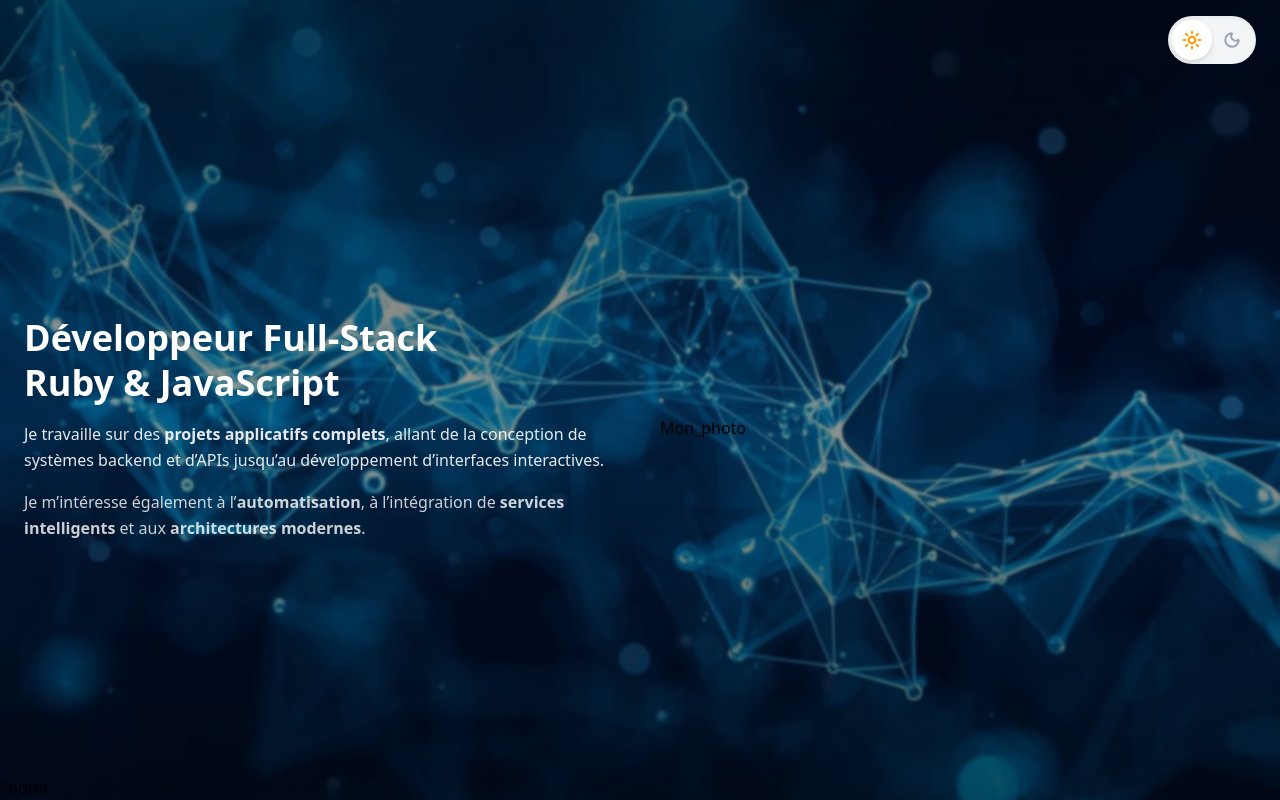
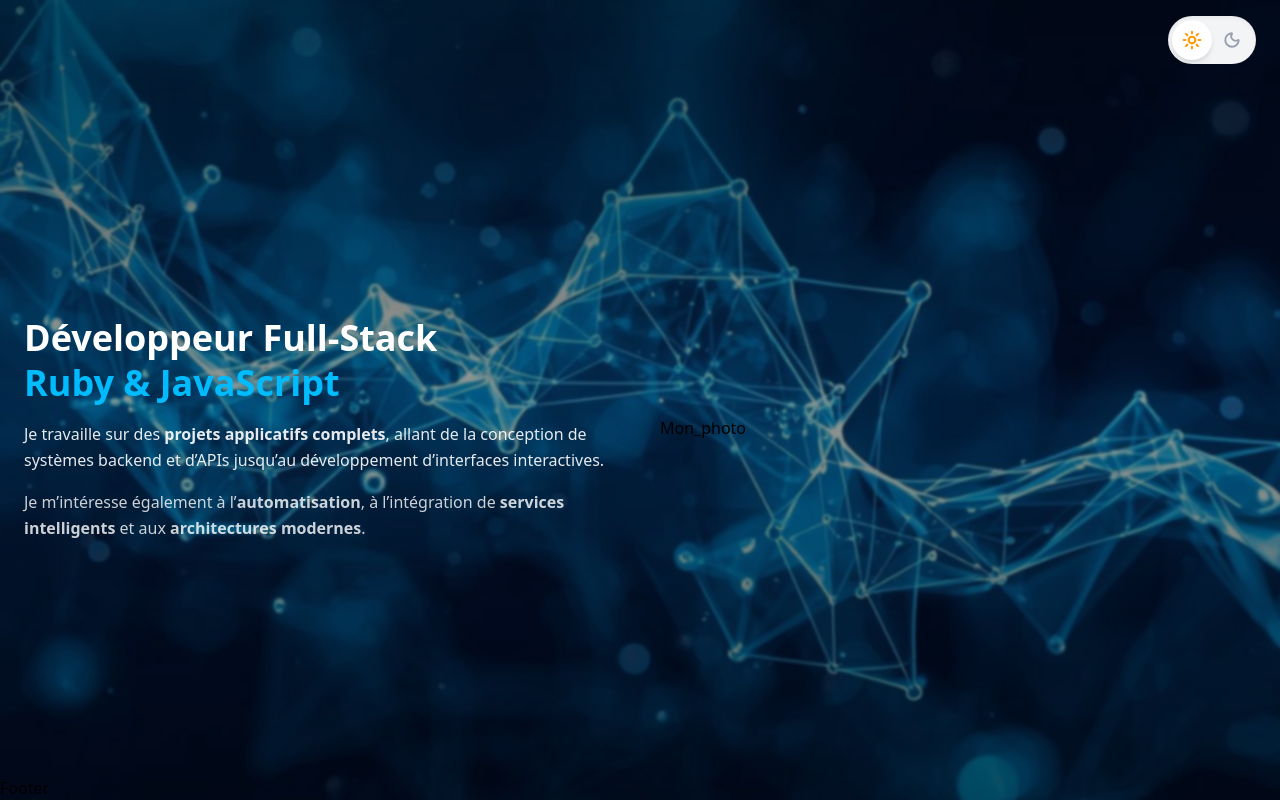
Before and after one commit to MANDANIAINAPRECIEUX/portofolio, a React (Vite) app: page / in a window 1280 px wide. Built offline with nearby package versions, Linux system fonts and the light colour scheme.

Commit message:
amelioration corps 2: couleurs

```diff
--- a/src/App.tsx
+++ b/src/App.tsx
@@ -34,7 +34,7 @@ function App() {
         {/* HERO SECTION */}
         <main className="flex-1 flex items-center">
           <div className="container mx-auto px-6 grid grid-cols-1 md:grid-cols-2 gap-10 items-center">
-            <Corps isDarkMode={isDarkMode} setIsDarkMode={setIsDarkMode} />
+            <Corps isDarkMode={isDarkMode} />
             <Mon_photo />
           </div>
         </main>
--- a/src/components/Corps.tsx
+++ b/src/components/Corps.tsx
@@ -9,12 +9,13 @@ const Corps = ({ isDarkMode }: CorpsProps) => {
         Développeur Full-Stack{" "}
         <span
           className={`
+
             inline-block
             transition-all duration-500
             ${
               isDarkMode
                 ? "translate-x-2 text-red-400"
-                : "translate-x-0 text-white"
+                : "translate-x-0 text-sky-400"
             }
           `}
         >
```
